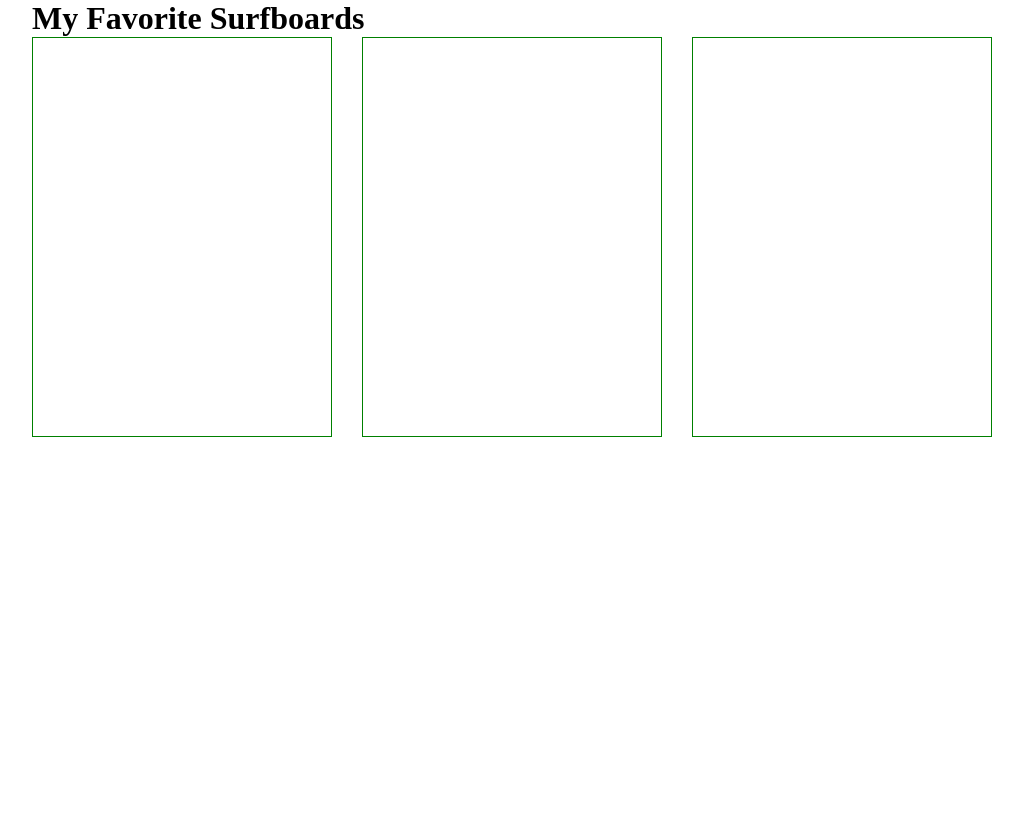
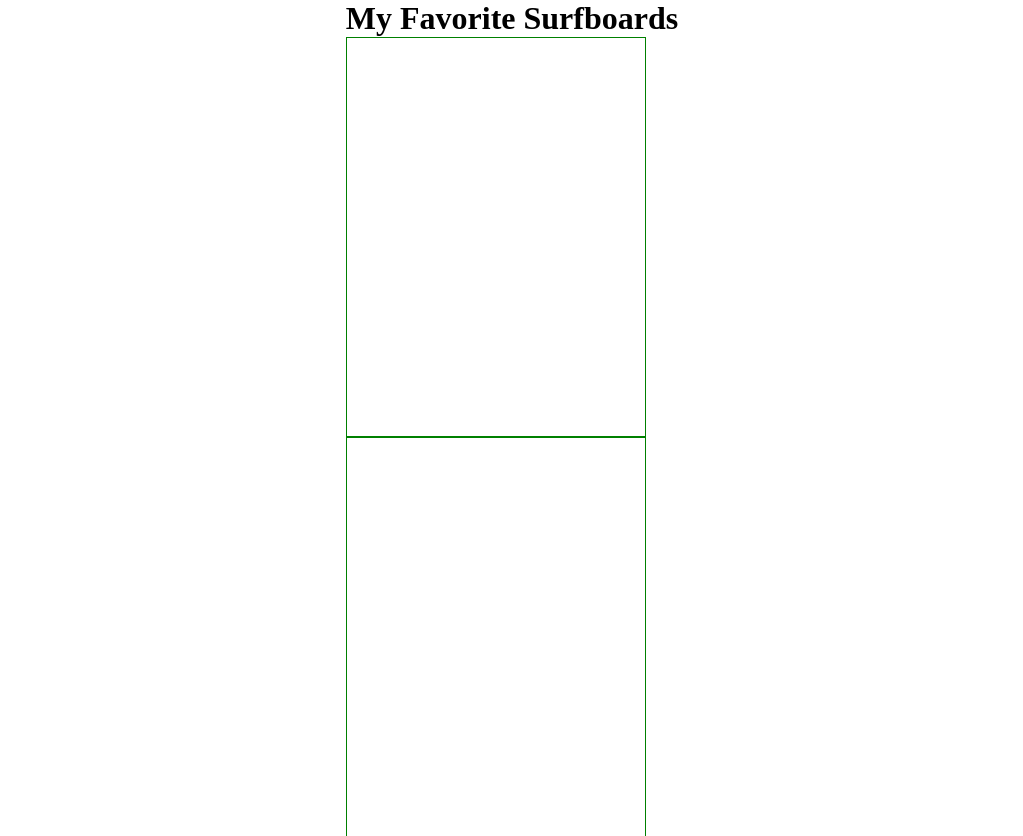
Before and after one commit to marceloquerque/odin-recipes, a plain HTML site: page index.html in a window 1280 px wide. Shown: the top 836 px of the page, without its empty margins (128-1151 px from the left). Before the commit the page ends 800 px from the top, so only its background shows below. Drawn offline with Linux system fonts and the light colour scheme.

Commit message:
Change layout

```diff
--- a/style.css
+++ b/style.css
@@ -15,7 +15,7 @@ body {
 	width: 100vw;
 }
 
-.card {
+.cards {
     position: relative;
     overflow: hidden;
     display: flex;
```
